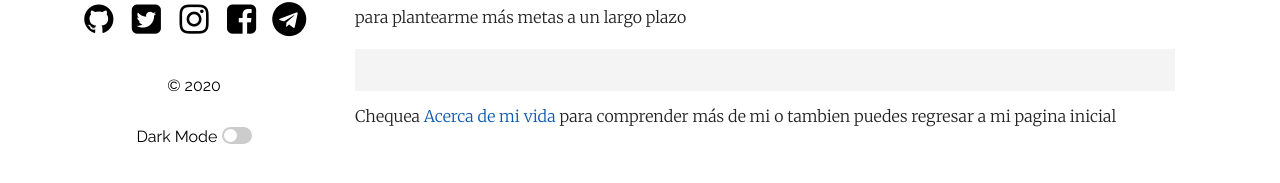
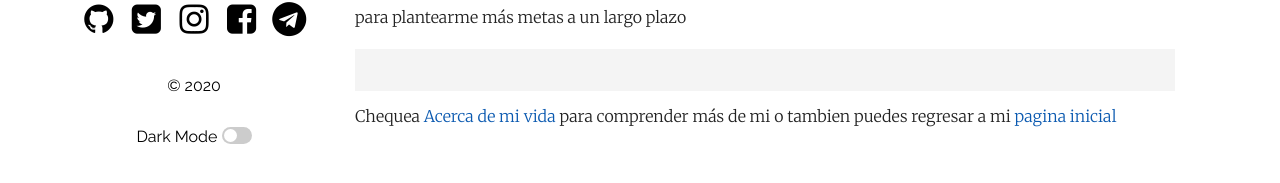
Before and after one commit to FreddySTJR/PROJ-SO, a Jekyll site: the page built from _posts/2019-03-23-welcome-to-edu.markdown, in a window 1280 px wide. Shown: the part 432-615 px from the top of the page. Built offline with Jekyll 4.4.1, drawn with Linux system fonts in a browser that asks for light colours; part of the change alters nothing that is shown.

````diff
--- a/_posts/2019-03-23-welcome-to-edu.markdown
+++ b/_posts/2019-03-23-welcome-to-edu.markdown
@@ -13,8 +13,8 @@ Educacion Superior: Estudio en la Univerisad De guayaquil "Estatal" de la carrer
 ```
 ```
 
-Chequea [Acerca de mi vida] para comprender más de mi o tambien puedes regresar a mi pagina inicial
+Chequea [Acerca de mi vida] para comprender más de mi o tambien puedes regresar a mi [pagina inicial]
 
 [Acerca de mi vida]: https://freddystjr.github.io/PROJ-SO/javascript/nodejs/2020/08/17/welcome-to-jekyll.html
-[jekyll-gh]:   https://github.com/jekyll/jekyll
+[pagina inicial]:  https://freddystjr.github.io/PROJ-SO/
 [jekyll-talk]: https://talk.jekyllrb.com/
````
